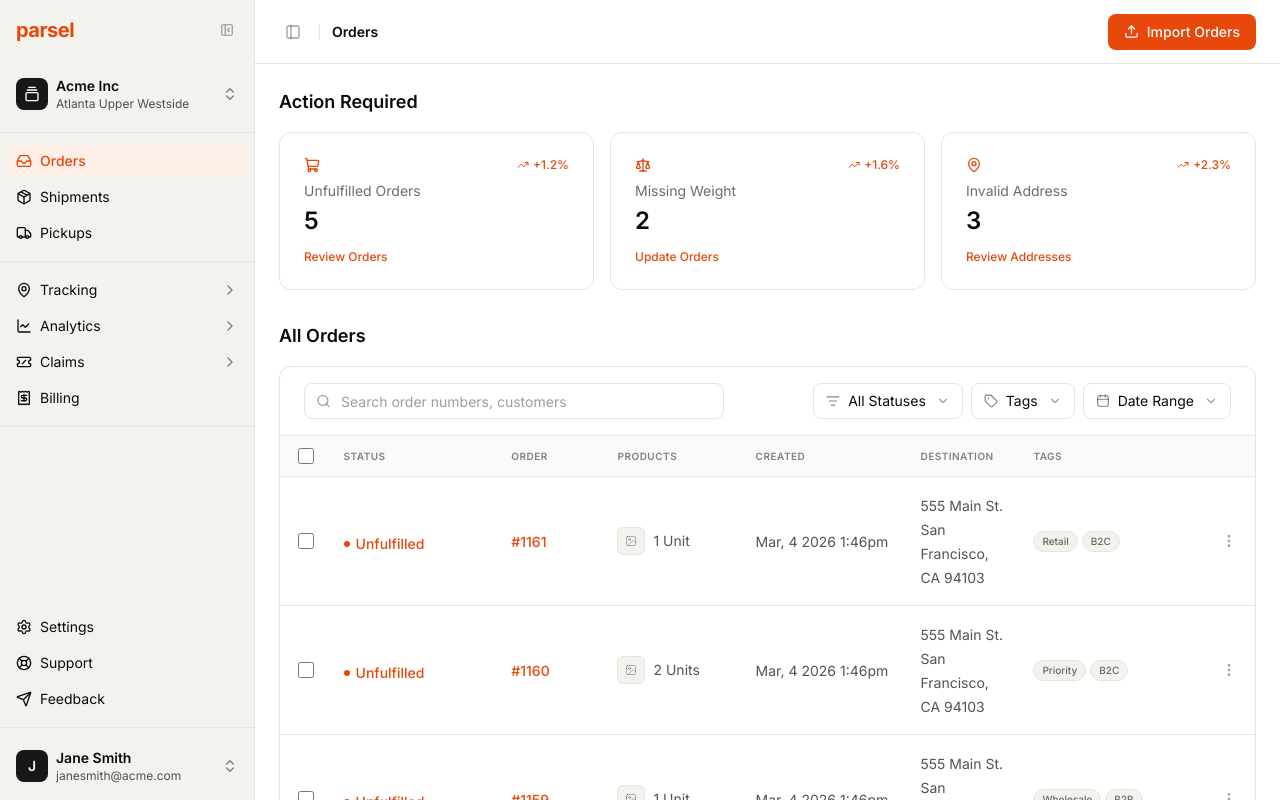
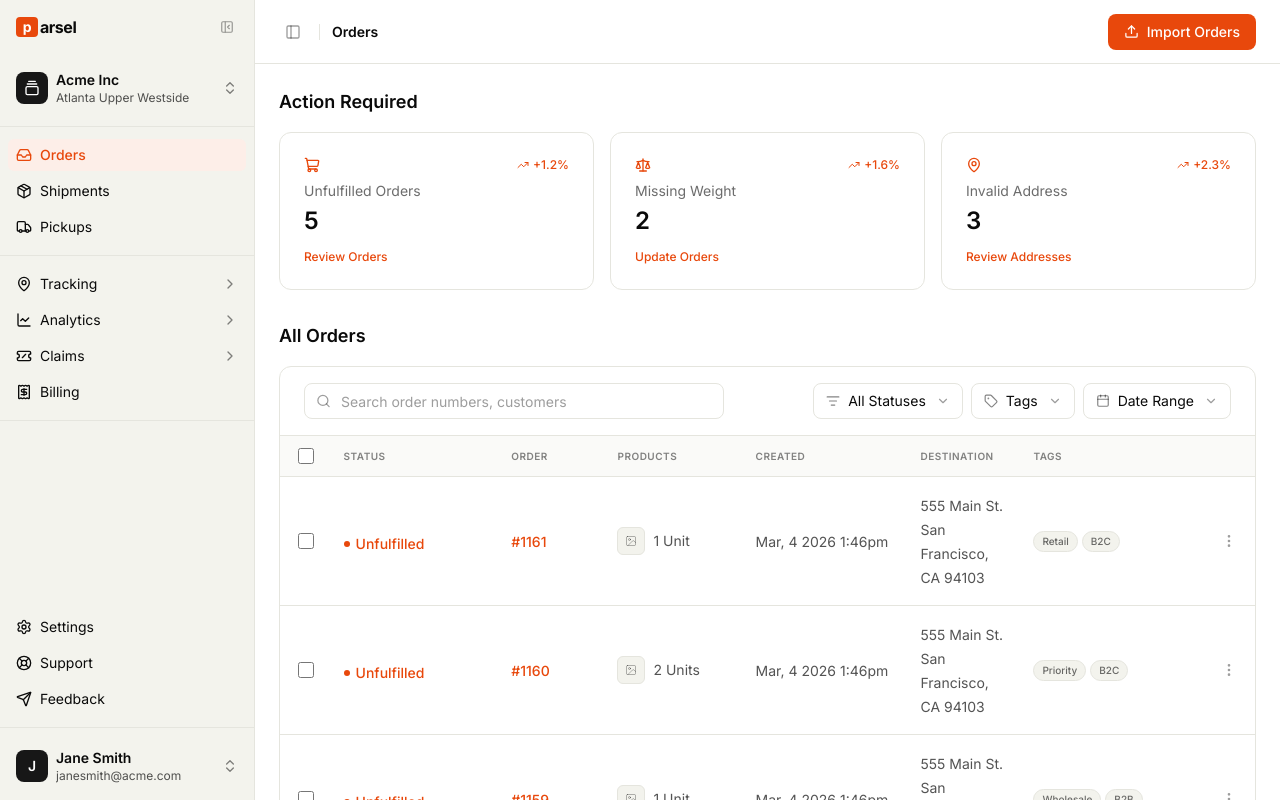
Before and after one commit to ghernandez-parsel/parsel-app, a React (Vite) app: page /orders in a window 1280 px wide. Built offline with nearby package versions, Linux system fonts and the light colour scheme.

Commit message:
Fix Parsel Logo

```diff
--- a/src/components/Sidebar.tsx
+++ b/src/components/Sidebar.tsx
@@ -18,6 +18,48 @@ import {
   PanelLeftClose,
   PanelLeftOpen,
 } from "lucide-react";
+
+// ─── Parsel Wordmark ─────────────────────────────────────────────────────────
+// Matches the Figma logo: orange pill/rect containing white "p", + "arsel" in dark text
+
+function ParselLogo() {
+  return (
+    <div className="flex items-center gap-0 leading-none select-none">
+      {/* Orange badge with white "p" */}
+      <div
+        className="flex items-center justify-center rounded-[4px] shrink-0"
+        style={{ backgroundColor: "#E8480C", width: 22, height: 20 }}
+      >
+        <span
+          style={{
+            fontFamily: "Inter, sans-serif",
+            fontWeight: 700,
+            fontSize: 14,
+            color: "#fff",
+            lineHeight: 1,
+            letterSpacing: "-0.02em",
+          }}
+        >
+          p
+        </span>
+      </div>
+      {/* "arsel" in dark text */}
+      <span
+        style={{
+          fontFamily: "Inter, sans-serif",
+          fontWeight: 700,
+          fontSize: 16,
+          color: "#0a0a0a",
+          letterSpacing: "-0.03em",
+          lineHeight: 1,
+          paddingLeft: 2,
+        }}
+      >
+        arsel
+      </span>
+    </div>
+  );
+}
 
 // ─── Types ────────────────────────────────────────────────────────────────────
 
@@ -106,15 +148,17 @@ export function Sidebar() {
         <div className={cn("flex items-center px-2 py-2", collapsed && "justify-center")}>
           {!collapsed ? (
             <div className="flex items-center gap-2 flex-1">
-              {/* Parsel wordmark */}
-              <span className="font-bold text-xl tracking-tight">
-                <span className="text-[#E8480C]">parsel</span>
-              </span>
+              <ParselLogo />
             </div>
           ) : (
-            /* Collapsed: show icon mark */
-            <div className="w-8 h-8 bg-[#E8480C] rounded-md flex items-center justify-center">
-              <span className="text-white font-bold text-sm leading-none">p</span>
+            /* Collapsed: just the orange badge */
+            <div
+              className="rounded-[4px] flex items-center justify-center shrink-0"
+              style={{ backgroundColor: "#E8480C", width: 22, height: 20 }}
+            >
+              <span style={{ fontFamily: "Inter, sans-serif", fontWeight: 700, fontSize: 14, color: "#fff", lineHeight: 1 }}>
+                p
+              </span>
             </div>
           )}
           {/* Collapse toggle */}
```
